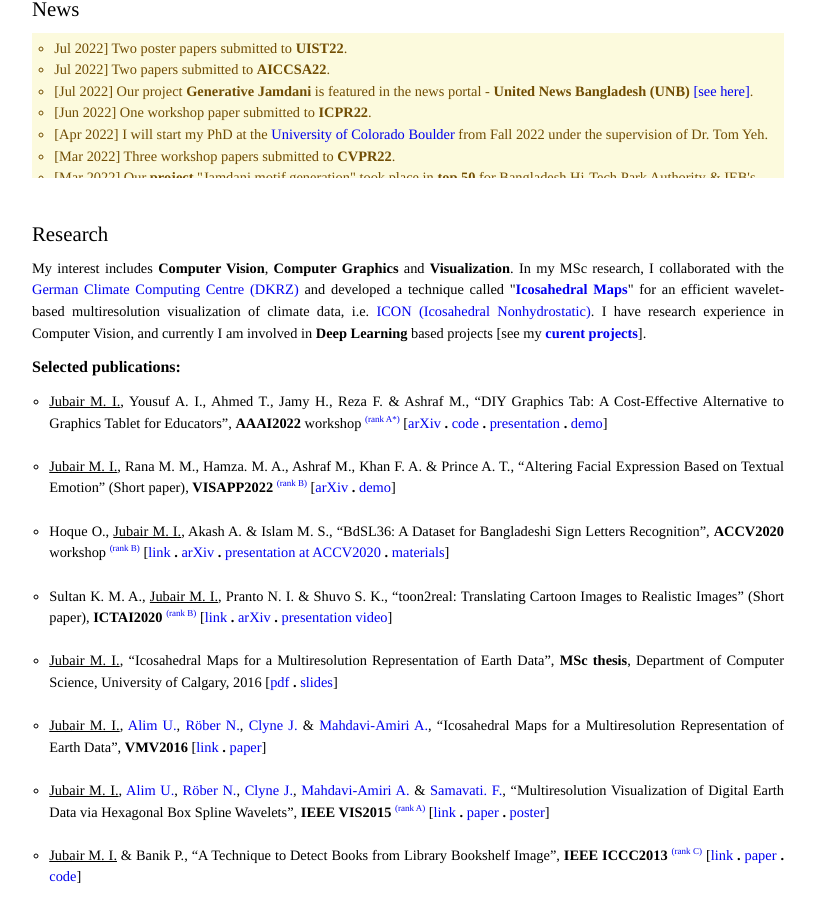
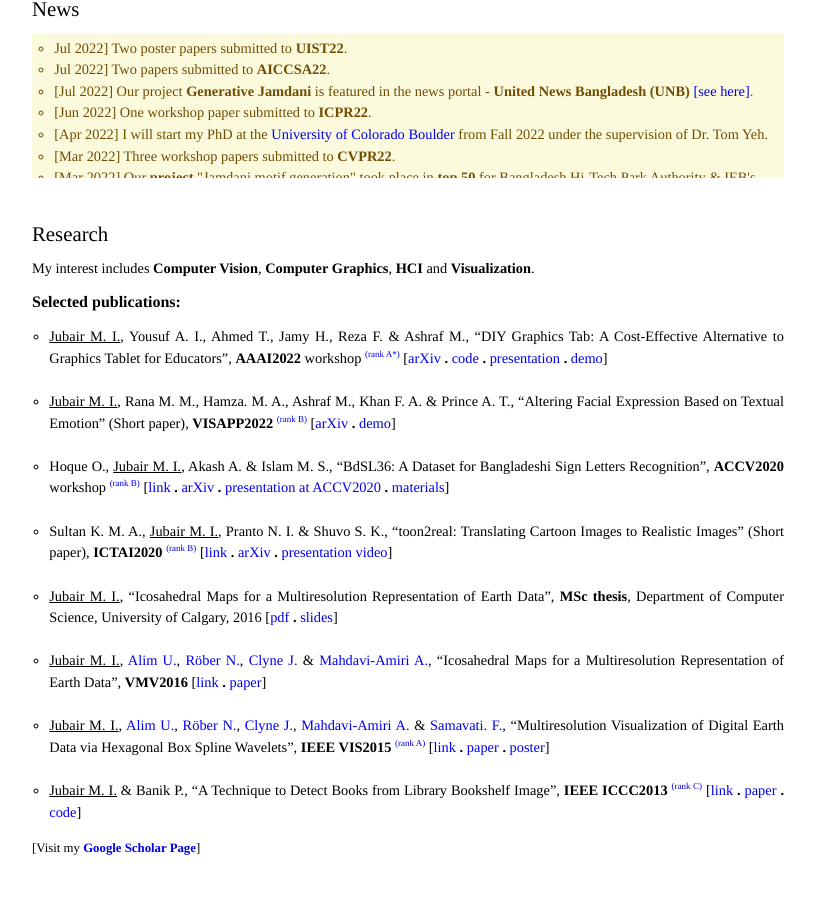
Before and after one commit to imruljubair/imruljubair.github.io, a Jekyll site: the page built from index.html, in a window 1280 px wide and 900 px high, scrolled down 712 px. Shown: the whole window, without its empty margins (232-1047 px from the left). Built offline with Jekyll 4.4.1, drawn with Linux system fonts in a browser that asks for light colours.

Commit message:
Update research.html

```diff
--- a/_includes/research.html
+++ b/_includes/research.html
@@ -2,7 +2,8 @@
   <div class="container">
     <a name="research"></a>
     <h2 class="category-title" style="font-size:130%">Research</h2>
-    <p class="lead"  style="font-size:90%; text-align:justify">My interest includes <strong>Computer Vision</strong>, <strong>Computer Graphics</strong> and <strong>Visualization</strong>. In my MSc research, I collaborated with the <a href="https://www.dkrz.de/about-en">German Climate Computing Centre (DKRZ)</a> and developed a technique called "<a href="https://dl.acm.org/citation.cfm?id=3056928"; style="font-weight:bold">Icosahedral Maps</a>" for an efficient wavelet-based multiresolution visualization of climate data, i.e. <a href="https://www.dwd.de/EN/research/weatherforecasting/num_modelling/01_num_weather_prediction_modells/icon_description.html">ICON (Icosahedral Nonhydrostatic)</a>. I have research experience in Computer Vision, and currently I am involved in <strong>Deep Learning</strong> based projects [see my <a href="#projects"; style="font-weight:bold">curent projects</a>].
+    <p class="lead"  style="font-size:90%; text-align:justify">My interest includes <strong>Computer Vision</strong>, <strong>Computer Graphics</strong>, <strong>HCI</strong> and <strong>Visualization</strong>.
+      <!--In my MSc research, I collaborated with the <a href="https://www.dkrz.de/about-en">German Climate Computing Centre (DKRZ)</a> and developed a technique called "<a href="https://dl.acm.org/citation.cfm?id=3056928"; style="font-weight:bold">Icosahedral Maps</a>" for an efficient wavelet-based multiresolution visualization of climate data, i.e. <a href="https://www.dwd.de/EN/research/weatherforecasting/num_modelling/01_num_weather_prediction_modells/icon_description.html">ICON (Icosahedral Nonhydrostatic)</a>. I have research experience in Computer Vision, and currently I am involved in <strong>Deep Learning</strong> based projects [see my <a href="#projects"; style="font-weight:bold">curent projects</a>].-->
     </p>
 <!--
 <div class="container">
```
